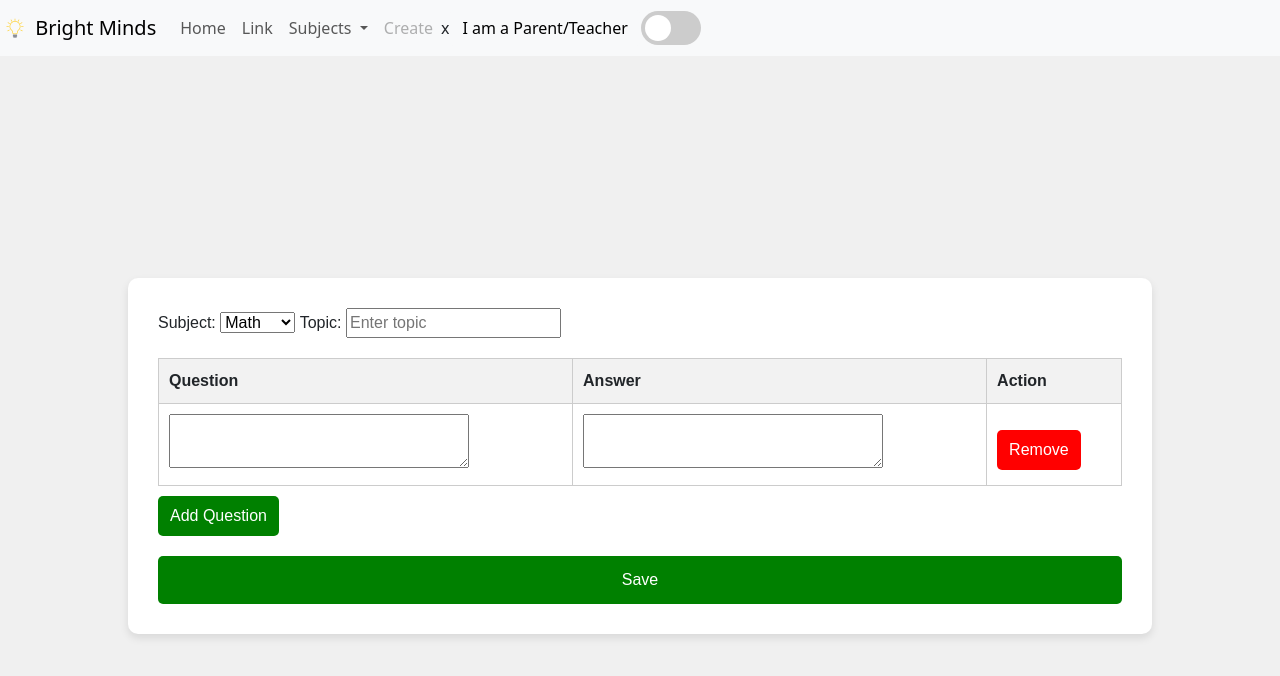
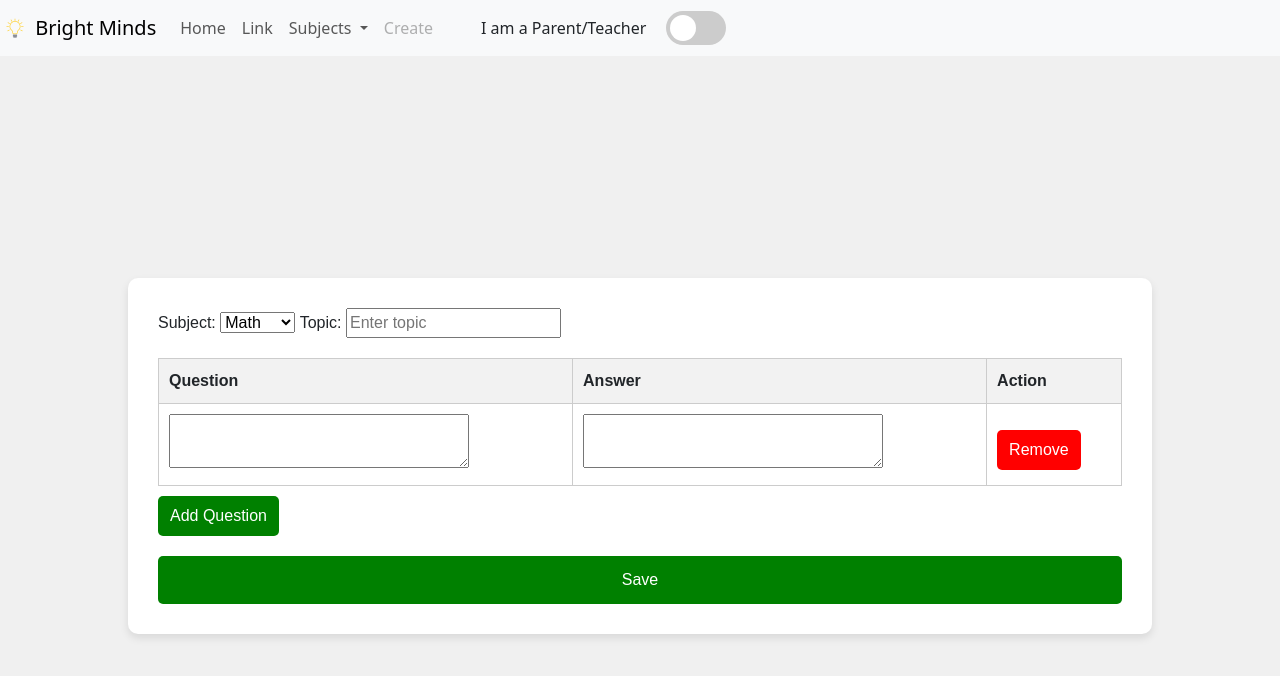
Before and after one commit to JocelynGV/BrightMindsApplication, a website: page public/create.html in a window 1280 px wide. Drawn offline with nearby package versions, Linux system fonts and the light colour scheme; no server answers.

Commit message:
Update navbar

```diff
--- a/public/js/initializeNavbar.js
+++ b/public/js/initializeNavbar.js
@@ -1,6 +1,6 @@
 class myNavbar extends HTMLElement {
   constructor() {
-    super()
+    super();
     this.innerHTML = `
     <style>
     .switch {
@@ -56,6 +56,13 @@ class myNavbar extends HTMLElement {
     .slider.round:before {
       border-radius: 50%;
     }
+    #switch-container {
+      display: flex;
+      justify-content: center;
+      align-items: center;
+      gap: 20px;
+      margin-left: 40px;
+    }
     </style>
     <nav class="navbar navbar-expand-lg navbar-light bg-light" style="background-color: #e3f2fd;">
         <a class="navbar-brand" href="/homepage">
@@ -75,11 +82,11 @@ class myNavbar extends HTMLElement {
               <a class="nav-link" href="#">Link</a>
             </li>
             <li class="nav-item dropdown">
-              <a class="nav-link dropdown-toggle" href="#" id="navbarDropdown" role="button" data-bs-toggle="dropdown" aria-haspopup="true" aria-expanded="false">
+              <a class="nav-link dropdown-toggle" href="" id="navbarDropdown" role="button" data-bs-toggle="dropdown" aria-haspopup="true" aria-expanded="false">
                 Subjects
               </a>
               <div class="dropdown-menu" aria-labelledby="navbarDropdown">
-                <a class="dropdown-item" href="#">Math</a>
+                <a class="dropdown-item" href="/homepage">Math</a>
                 <a class="dropdown-item" href="#">English</a>
                 <div class="dropdown-divider"></div>
                 <a class="dropdown-item" href="#">Something else here</a>
@@ -89,35 +96,35 @@ class myNavbar extends HTMLElement {
               <a id="create-link" class="nav-link disabled" href="/create">Create</a>
             </li>
           </ul>
-          <!-- <form class="form-inline my-2 my-lg-0">
-            <input class="form-control mr-sm-2" type="search" placeholder="Search" aria-label="Search">
-            <button class="btn btn-outline-success my-2 my-sm-0" type="submit">Search</button>
-          </form> -->
-          x<a class="btn btn-light form-inline my-2 my-sm-0" onclick="this.closest('navbar').toggleDisabledLink()">I am a Parent/Teacher</a>
+          <div id="switch-container">
+            <label for="toggle-switch">I am a Parent/Teacher</label>
 
-          <!-- Rounded switch -->
-            <label class="switch">
-            <input type="checkbox">
-            <span class="slider round"></span>
-          </label>
+          <label class="switch">
+            <input type="checkbox" id="toggle-switch">
+              <span class="slider round"></span>
+            </label>
+          </div>
         </div>
       </nav>
-    <script>
-        function toggleDisabledLink() {
-        // Select the disabled link
-        const link = document.getElementById('create-link');
+    `;
 
-        // Toggle the 'disabled' class
-        link.classList.remove('disabled');
+    this.toggleDisabledLink = this.toggleDisabledLink.bind(this);  // Bind method to custom element context
+    this.querySelector('#toggle-switch').addEventListener('change', this.toggleDisabledLink);
+  }
+
+  // Toggle the 'disabled' class for the 'create-link' element
+  toggleDisabledLink(event) {
+    const link = this.querySelector('#create-link');
+    if (event.target.checked) {
+      link.classList.remove('disabled');
+    } else {
+      link.classList.add('disabled');
     }
-    </script>
-    `;
-    this.toggleDisabledLink = this.toggleDisabledLink.bind(this);
-}
-toggleDisabledLink() {
-  const link = this.querySelector('#create-link');
-  link.classList.remove('disabled');
-}
+     // Dispatch a custom event
+     this.dispatchEvent(new CustomEvent('toggle-switch-changed', {
+      detail: { checked: event.target.checked }
+    }));
+  }
 }
 
 customElements.define("my-navbar", myNavbar);
```
Also changed, not shown: public/homepage.html (+3 -9 lines), public/js/homepage.js (+10 -0 lines).
